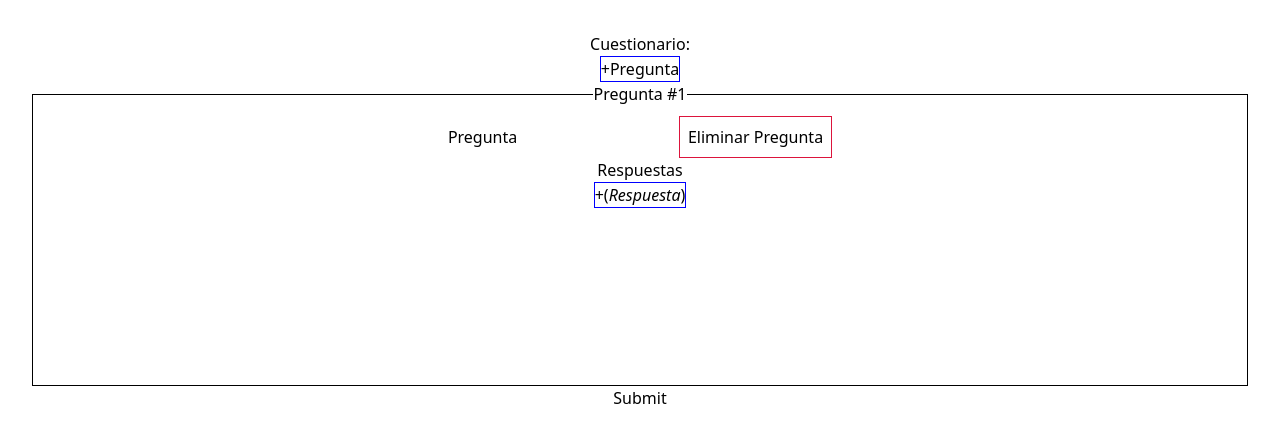
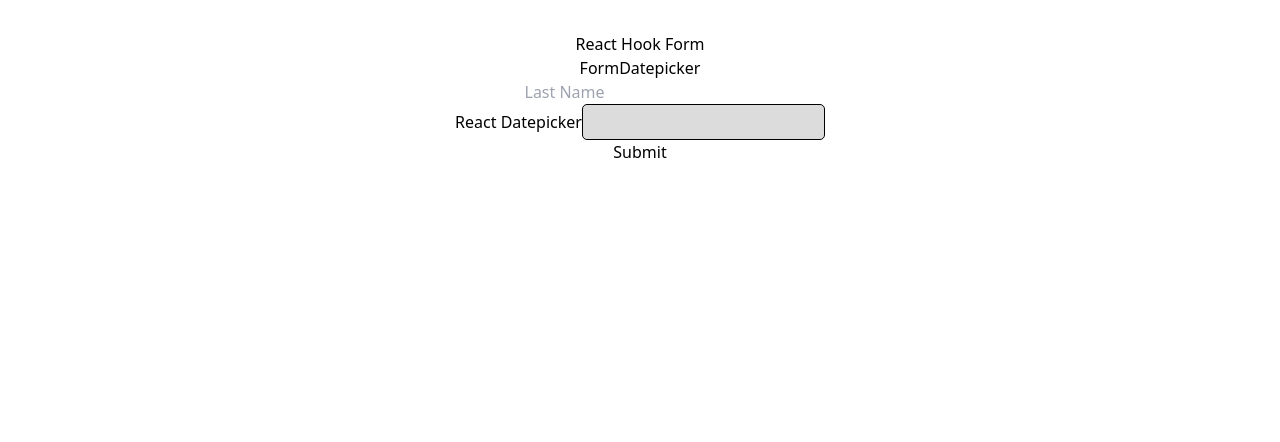
Before and after one commit to jimmyegc/react-hook-form, a React (Vite) app: page / in a window 1280 px wide. Shown: the top 442 px of the page. Built offline with nearby package versions, Linux system fonts and the light colour scheme.

Commit message:
fix 10132024

```diff
--- a/package.json
+++ b/package.json
@@ -11,6 +11,7 @@
   },
   "dependencies": {
     "react": "^18.2.0",
+    "react-datepicker": "^7.4.0",
     "react-dom": "^18.2.0",
     "react-hook-form": "^7.28.1"
   },
@@ -25,6 +26,7 @@
     "eslint-plugin-react-hooks": "^4.6.0",
     "eslint-plugin-react-refresh": "^0.4.5",
     "postcss": "^8.4.39",
+    "sass": "^1.79.5",
     "tailwindcss": "^3.4.4",
     "typescript": "^5.2.2",
     "vite": "^5.1.4"
--- a/src/App.tsx
+++ b/src/App.tsx
@@ -1,16 +1,21 @@
 import './App.css'
-import { FormArrayFields } from './components/FormArrayFields';
+import { FormDatepicker } from './components/FormDatepicker/FormDatepicker';
+/*import { FormWithFocus } from './components/FormWithFocus/FormWithFocus';
+ import { FormArrayFields } from './components/FormArrayFields';
 import FormNested from './components/FormNested/FormNested';
 import { Formulario } from "./components/Formulario";
 import { FormUser } from './components/FormUser';
-import { FormWatch } from './components/FormWatch';
+import { FormWatch } from './components/FormWatch'; */
 
 function App() {
   return (
     <>
+    <h2>React Hook Form</h2>
+      <FormDatepicker />
+      {/*<FormWithFocus />
 
       <FormNested/>
-      {/*<FormArrayFields />
+      <FormArrayFields />
       <Formulario />
        <FormWatch />
       <FormUser /> */}
--- /dev/null
+++ b/src/components/FormDatepicker/FormDatepicker.tsx
@@ -0,0 +1,102 @@
+import React, { useEffect, useState } from 'react'
+import DatePicker from 'react-datepicker';
+import "react-datepicker/dist/react-datepicker.css";
+import styles from './styles.module.scss'
+import { Controller, useForm } from 'react-hook-form';
+
+type FormValues = {
+  nombre: string
+  cita: Date
+}
+// https://codesandbox.io/p/sandbox/react-hook-form-controller-079xx?file=%2Fsrc%2Findex.js
+export const FormDatepicker = () => {
+
+  const {
+    register,
+    handleSubmit,
+    setFocus,
+    control,
+    watch,
+    formState: { errors },
+  } = useForm<FormValues>()
+
+  //const [startDate, setStartDate] = useState()
+  const onSubmit = (data: FormValues) => console.log(data);
+
+  React.useEffect(() => {
+    const firstError = Object.keys(errors).reduce((field, a) => {
+      return !!errors[field] ? field : a;
+    }, null);
+
+    if (firstError) {
+      setFocus(firstError);
+    }
+  }, [errors, setFocus]);
+
+  return (<>
+    <div>FormDatepicker</div>
+    <form onSubmit={handleSubmit(onSubmit)}>
+      <section>
+        <Controller
+          name="nombre"
+          control={control}
+          rules={{ required: 'Last name is required' }}
+          render={({ field }) => <input {...field} placeholder="Last Name" />}
+        />
+        {errors.nombre && <p>{errors.nombre.message}</p>}
+      </section>
+      <section>
+        <label>React Datepicker</label>
+        <Controller
+          control={control}
+          name="cita"
+          rules={{ required: 'Cita es requerida' }}
+          render={({
+              field: { onChange, onBlur, value, ref, name }
+          }) => (
+            <DatePicker
+              ref={(elem) => {
+                elem && ref(elem.input);
+              }}
+              name={name}
+              className={`${styles.DatePicker}`}
+              dateFormat='yyyy/MM/dd h:mm aa'
+              onChange={onChange}
+              onBlur={onBlur}
+              selected={value}
+            />
+          )}
+        />
+        {errors.cita && <p>{errors.cita.message}</p>}
+      </section>
+      <input type="submit" />
+    </form>
+    </>
+  )
+}
+
+/*
+<form onSubmit={handleSubmit(onSubmit)}>
+        <Controller
+          name={"birthDate"}
+          control={control}
+          defaultValue={new Date()}
+          rules={{ validate: { isOlderThan2Years } }}
+          render={({ field: { onChange, value } }) => {
+            return (
+              <DatePicker
+                onChange={onChange}
+                selected={value}
+                placeholderText="Enter your birth date"
+              />
+            );
+          }}
+        />
+        <ErrorMessage
+          errors={errors}
+          name="birthDate"
+          render={({ message }) => <p>{message}</p>}
+        />
+        <input type="submit" />
+      </form>
+*/
--- /dev/null
+++ b/src/components/FormDatepicker/styles.module.scss
@@ -0,0 +1,7 @@
+.DatePicker {
+  background-color: gainsboro;
+  color: #0b0b0b;
+  border: 1px solid #000;
+  border-radius: 5px;
+  padding: 5px;
+}
--- /dev/null
+++ b/src/components/FormWithFocus/FormWithFocus.tsx
@@ -0,0 +1,32 @@
+import React from 'react'
+import { useForm } from "react-hook-form"
+import { Headers } from './Headers';
+
+type FormValues = {
+  firstName: string
+}
+
+let renderCount = 0;
+
+export const FormWithFocus = () => {
+  const { register, handleSubmit, setFocus } = useForm<FormValues>()
+  const onSubmit = (data: FormValues) => console.log(data)
+  renderCount++
+
+  React.useEffect(() => {
+    setFocus("firstName")
+  }, [setFocus])
+  return (<>
+    <div>FormWithFocus</div>
+    <Headers
+      renderCount={renderCount}
+      description="Performant, flexible and extensible forms with easy-to-use validation."
+    />
+    <form onSubmit={handleSubmit(onSubmit)}>
+      <input {...register("firstName")} placeholder="First Name" />
+      <input type="submit" />
+    </form>
+    <button onClick={() => setFocus("firstName")}>Focus</button>
+    </>
+  )
+}
--- /dev/null
+++ b/src/components/FormWithFocus/Headers.tsx
@@ -0,0 +1,68 @@
+export const Headers = ({
+  renderCount,
+  description
+}: {
+  renderCount?: number;
+  description?: string;
+}) => (
+  <>
+    <span className="counter">Render Count: {renderCount}</span>
+    <h1 className="h1">
+      <svg
+        width="40px"
+        height="40px"
+        viewBox="0 0 150 150"
+        style={{
+          top: 9,
+          position: "relative",
+          marginRight: 10
+        }}
+      >
+        <defs />
+        <g stroke="none" fill="none">
+          <g>
+            <rect
+              id="Rectangle"
+              fill="#EC5990"
+              x="0"
+              y="0"
+              width="150"
+              height="150"
+              rx="20"
+            />
+            <g
+              id="logo"
+              transform="translate(40.000000, 32.000000)"
+              fill="#FFFFFF"
+            >
+              <g id="Group">
+                <path
+                  d="M58.56,6.32 L43.14,6.32 C42.0094162,2.78084259 38.7203539,0.378725649 40.005,0.378725649 C31.289646140.378725649 28.0005838,2.78084259 26.87,6.32 L11.44,6.32 C5.36486775,6.32 0.44,11.2448678 0.44,17.32 L0.44,74.63 C0.44,80.7051322 5.36486775,85.63 11.44,85.63 L58.56,85.63 C64.6351322,85.63 69.56,80.7051322 69.56,74.63 L69.56,17.32 C69.56,11.2448678 64.6351322,6.32 58.56,6.32 L58.56,6.32 Z M27.64,8.32 C28.1196928,8.33067365 28.5393583,7.9991379 28.64,7.53 C29.2948669,4.52524549 31.9547113,2.38265933 35.03,2.38265933 C38.1052887,2.38265933 40.7651331,4.52524549 41.42,7.53 C41.5206417,7.9991379 41.9403072,8.33067365 42.42,8.32 L47.8,8.32 L47.8,14.87 C47.8,16.5268542 46.4568542,17.87 44.8,17.87 L25.25,17.87 C23.5931458,17.87 22.25,16.5268542 22.25,14.87 L22.25,8.32 L27.64,8.32 Z M67.56,74.63 C67.56,79.6005627 63.5305627,83.63 58.56,83.63 L11.44,83.63 C6.46943725,83.63 2.44,79.6005627 2.44,74.63 L2.44,17.32 C2.44,12.3494373 6.46943725,8.32 11.44,8.32 L20.25,8.32 L20.25,14.87 C20.25,17.6314237 22.4885763,19.87 25.25,19.87 L44.75,19.87 C47.5114237,19.87 49.75,17.6314237 49.75,14.87 L49.75,8.32 L58.56,8.32 C63.5305627,8.32 67.56,12.3494373 67.56,17.32 L67.56,74.63 Z"
+                  id="Shape"
+                />
+                <path
+                  d="M56.6,39 L39,39 C38.4477153,39 38,39.4477153 38,40 C38,40.5522847 38.4477153,41 39,41 L56.6,41 C57.1522847,41 57.6,40.5522847 57.6,40 C57.6,39.4477153 57.1522847,39 56.6,39 L56.6,39 Z"
+                  id="Shape"
+                />
+                <path
+                  d="M30.6,39 L13,39 C12.4477153,39 12,39.4477153 12,40 C12,40.5522847 12.4477153,41 13,41 L30.6,41 C31.1522847,41 31.6,40.5522847 31.6,40 C31.6,39.4477153 31.1522847,39 30.6,39 L30.6,39 Z"
+                  id="Shape"
+                />
+                <path
+                  d="M56.65,62 L39,62 C38.4477153,62 38,62.4477153 38,63 C38,63.5522847 38.4477153,64 39,64 L56.65,64 C57.2022847,64 57.65,63.5522847 57.65,63 C57.65,62.4477153 57.2022847,62 56.65,62 L56.65,62 Z"
+                  id="Shape"
+                />
+                <path
+                  d="M30.65,62 L13,62 C12.4477153,62 12,62.4477153 12,63 C12,63.5522847 12.4477153,64 13,64 L30.65,64 C31.2022847,64 31.65,63.5522847 31.65,63 C31.65,62.4477153 31.2022847,62 30.65,62 L30.65,62 Z"
+                  id="Shape"
+                />
+              </g>
+            </g>
+          </g>
+        </g>
+      </svg>
+      React Hook Form
+    </h1>
+    <p style={{ fontSize: 14, lineHeight: 1.3 }}>{description}</p>
+  </>
+);
```
Also changed, not shown: 1 other file (tests, documents, lock files or other folders).
